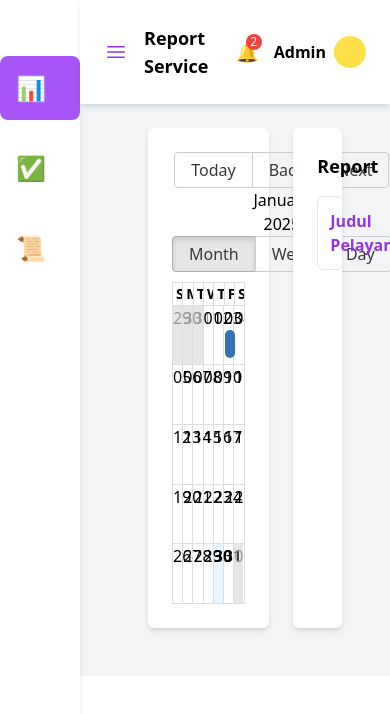
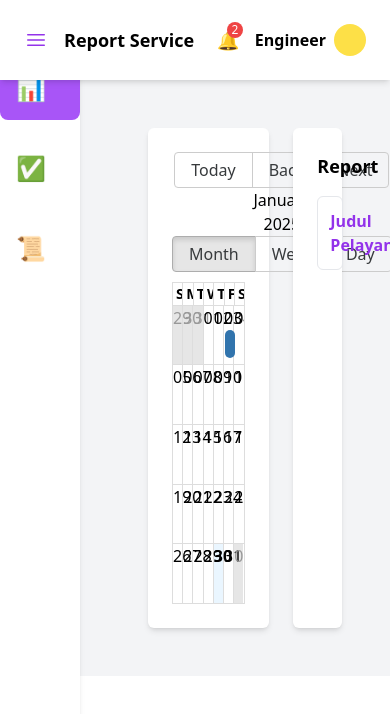
Before and after one commit to NabilaSivana/reporting-project, a React (Vite) app: page / in a window 390 px wide. Shown: the top 714 px of the page. Built offline with nearby package versions, Linux system fonts and the light colour scheme.

Commit message:
Update HeaderTemp.jsx

```diff
--- a/src/components/HeaderTemp.jsx
+++ b/src/components/HeaderTemp.jsx
@@ -4,10 +4,11 @@ const Header = ({ isSidebarOpen, toggleSidebar }) => {
   return (
     <header
       className={`bg-white shadow-md p-6 flex justify-between items-center fixed top-0 left-0 right-0 z-50 transition-all duration-300 ${
-        isSidebarOpen ? "ml-64" : "ml-20"
+        isSidebarOpen ? "md:ml-64" : "md:ml-20"
       }`}
     >
       <div className="flex items-center space-x-4">
+        {/* Tombol ☰ tetap ada di semua ukuran */}
         <button
           onClick={toggleSidebar}
           className="text-purple-600 focus:outline-none"
@@ -24,7 +25,7 @@ const Header = ({ isSidebarOpen, toggleSidebar }) => {
           </span>
         </div>
         <div className="flex items-center space-x-2">
-          <span className="font-semibold">Admin</span>
+          <span className="font-semibold">Engineer</span>
           <div className="bg-yellow-300 w-8 h-8 rounded-full"></div>
         </div>
       </div>
```
